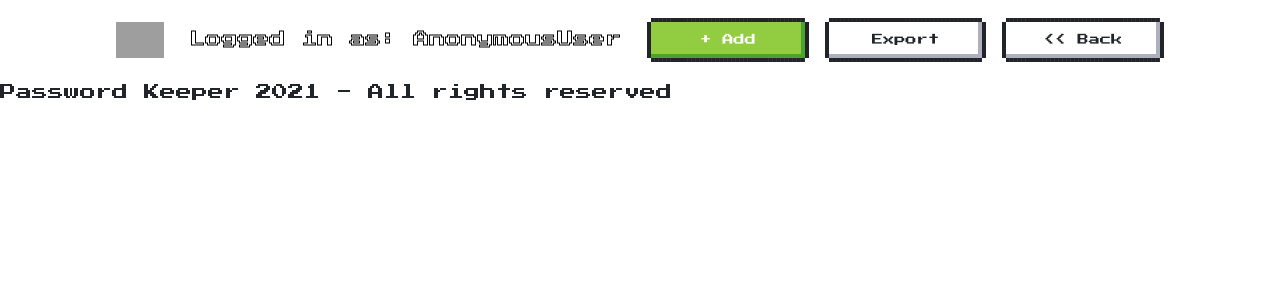
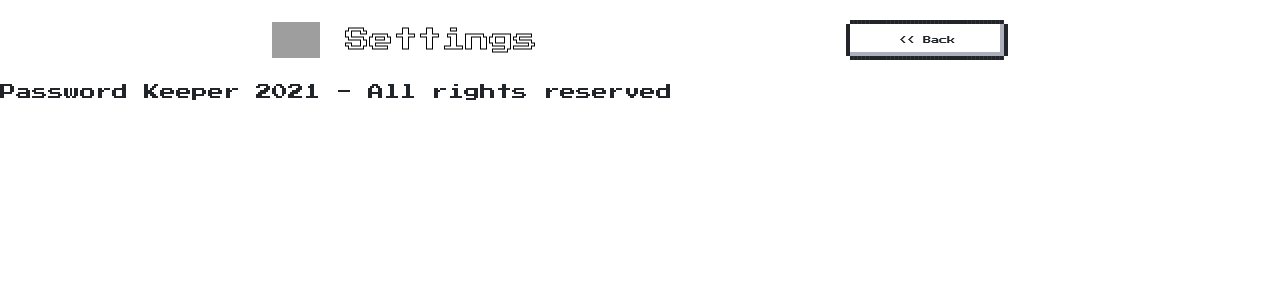
Before and after one commit to FMularski/passwordkeeper, a Django app: page /settings in a window 1280 px wide. Shown: the top 300 px of the page. Run offline with Django 3.2, Linux system fonts and the light colour scheme; grey boxes are pictures that could not be loaded.

Commit message:
back button in settings template

```diff
--- /dev/null
+++ b/accountsettings/static/accountsettings/css/style.css
@@ -0,0 +1,112 @@
+body {
+  overflow-x: hidden;
+}
+
+nav {
+  width: 60%;
+  margin: auto;
+  min-height: 10vh;
+  display: -webkit-box;
+  display: -ms-flexbox;
+  display: flex;
+  -webkit-box-pack: justify;
+      -ms-flex-pack: justify;
+          justify-content: space-between;
+  -ms-flex-wrap: wrap;
+      flex-wrap: wrap;
+  -webkit-box-align: center;
+      -ms-flex-align: center;
+          align-items: center;
+  padding: 1rem;
+}
+
+nav div#nav-left {
+  display: -webkit-box;
+  display: -ms-flexbox;
+  display: flex;
+  -webkit-box-pack: space-evenly;
+      -ms-flex-pack: space-evenly;
+          justify-content: space-evenly;
+  -webkit-box-align: center;
+      -ms-flex-align: center;
+          align-items: center;
+}
+
+nav div#nav-left img {
+  width: 3rem;
+}
+
+nav div#nav-left h1 {
+  margin: 0 2vw 0 2vw;
+  font-size: 1.5rem;
+  color: white;
+  -webkit-text-stroke-width: 1px;
+  -webkit-text-stroke-color: black;
+}
+
+nav a {
+  width: 12vw;
+  font-size: .5rem;
+  margin: 0;
+  -webkit-transition: all 1s ease;
+  transition: all 1s ease;
+}
+
+nav a:hover {
+  -webkit-animation: bounce 0.4s ease-out;
+          animation: bounce 0.4s ease-out;
+}
+
+#settings-main {
+  width: 80%;
+  margin: auto;
+  text-align: center;
+  font-family: "Press Start 2P", sans-serif;
+}
+
+@-webkit-keyframes bounce {
+  0% {
+    -webkit-transform: translateY(0);
+            transform: translateY(0);
+  }
+  25% {
+    -webkit-transform: translateY(-25px);
+            transform: translateY(-25px);
+  }
+  50% {
+    -webkit-transform: translateY(0);
+            transform: translateY(0);
+  }
+  75% {
+    -webkit-transform: translateY(-10px);
+            transform: translateY(-10px);
+  }
+  100% {
+    -webkit-transform: translateY(0px);
+            transform: translateY(0px);
+  }
+}
+
+@keyframes bounce {
+  0% {
+    -webkit-transform: translateY(0);
+            transform: translateY(0);
+  }
+  25% {
+    -webkit-transform: translateY(-25px);
+            transform: translateY(-25px);
+  }
+  50% {
+    -webkit-transform: translateY(0);
+            transform: translateY(0);
+  }
+  75% {
+    -webkit-transform: translateY(-10px);
+            transform: translateY(-10px);
+  }
+  100% {
+    -webkit-transform: translateY(0px);
+            transform: translateY(0px);
+  }
+}
+/*# sourceMappingURL=style.css.map */
--- /dev/null
+++ b/accountsettings/static/accountsettings/css/style.scss
@@ -0,0 +1,78 @@
+body
+{
+  overflow-x: hidden;
+}
+
+nav
+{
+  width: 60%;
+  margin: auto;
+  min-height: 10vh;
+  display: flex;
+  justify-content: space-between;
+  flex-wrap: wrap;
+  align-items: center;
+  padding: 1rem;
+
+  div#nav-left
+  {
+    display: flex;
+    justify-content: space-evenly;
+    align-items: center;
+
+    img
+    {
+      width: 3rem;
+    }
+
+    h1
+    {
+      margin: 0 2vw 0 2vw;
+      font-size: 1.5rem;
+      color: white;
+      -webkit-text-stroke-width: 1px;
+      -webkit-text-stroke-color: black;
+    }
+  }
+
+  a
+  {
+    width: 12vw;
+    font-size: .5rem;
+    margin: 0;
+    transition: all 1s ease;
+
+    &:hover
+    {
+      animation: bounce 0.4s ease-out;
+    }
+  }
+}
+
+#settings-main
+{
+  width: 80%;
+  margin: auto;
+  text-align: center;
+  font-family: "Press Start 2P", sans-serif;
+
+}
+
+@keyframes bounce
+{
+  0% {
+    transform: translateY(0);
+  }
+  25% {
+    transform: translateY(-25px);
+  }
+  50% {
+    transform: translateY(0);
+  }
+  75% {
+    transform: translateY(-10px);
+  }
+  100% {
+    transform: translateY(0px);
+  }
+}
--- a/accountsettings/templates/accountsettings/settings.html
+++ b/accountsettings/templates/accountsettings/settings.html
@@ -14,7 +14,7 @@
     <link href="https://cdn.jsdelivr.net/npm/bootstrap@5.0.0-beta2/dist/css/bootstrap.min.css" rel="stylesheet" integrity="sha384-BmbxuPwQa2lc/FVzBcNJ7UAyJxM6wuqIj61tLrc4wSX0szH/Ev+nYRRuWlolflfl" crossorigin="anonymous">
     <link href="https://unpkg.com/nes.css@2.3.0/css/nes.min.css" rel="stylesheet" />
     <link rel="stylesheet" href="{% static 'css/global.css'%}">
-    <link rel="stylesheet" href="{% static 'home/css/style.css'%}">
+    <link rel="stylesheet" href="{% static 'accountsettings/css/style.css'%}">
 
     <link rel="icon" href="{% static 'img/key.ico' %}">
 
@@ -24,13 +24,11 @@
     <nav>
         <div id="nav-left">
             <img src="{% static 'img/key.gif' %}" alt="spinning key"/>
-            <h1>Logged in as: {{user}}</h1>
+            <h1>Settings</h1>
         </div>
 
         <div id="nav-right">
-            <button id="add-btn" type="button" class="nes-btn is-success">+ Add</button>
-            <button type="button" class="nes-btn is-normal">Export</button>
-            <button type="button" class="nes-btn is-normal"><< Back</button>
+            <a href="{% url 'home:home_page' %}" type="button" class="nes-btn is-normal"><< Back </a>
         </div>
     </nav>
 
@@ -52,7 +50,7 @@
         </div>
     {% endif %}
 
-    <main id="home-main">
+    <main id="settings-main">
 
     </main>
 
--- a/home/static/home/css/style.css
+++ b/home/static/home/css/style.css
@@ -42,7 +42,7 @@ nav div#nav-left h1 {
   -webkit-text-stroke-color: black;
 }
 
-nav button {
+nav button, nav a {
   width: 12vw;
   font-size: .7rem;
   margin: 0;
@@ -50,7 +50,7 @@ nav button {
   transition: all 1s ease;
 }
 
-nav button:hover {
+nav button:hover, nav a:hover {
   -webkit-animation: button-hop 0.4s ease-out;
           animation: button-hop 0.4s ease-out;
 }
--- a/home/static/home/css/style.scss
+++ b/home/static/home/css/style.scss
@@ -33,7 +33,7 @@ nav
     }
   }
 
-  button
+  button, a
   {
     width: 12vw;
     font-size: .7rem;
```
Also changed, not shown: 2 other files.
